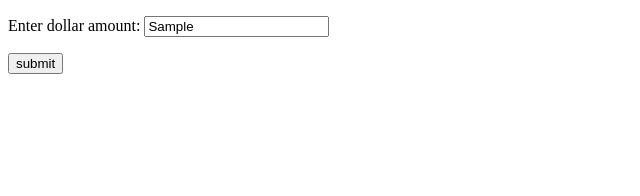
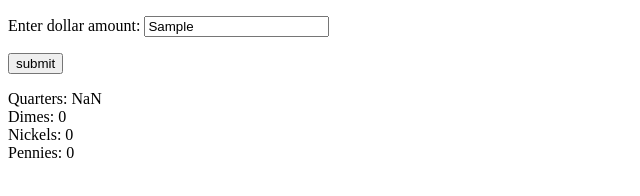
Before and after one commit to krcummings1/exercises, a plain HTML site: page the-static-web/converter/index.html in a window 1280 px wide. Both pictures are taken after typing "Sample" into the empty fields and a click on the input "submit". Shown: the whole page, without its empty margins (0-640 px from the left). Drawn offline with Linux system fonts and the light colour scheme.

Commit message:
output coins to DOM

```diff
--- a/the-static-web/converter/converter.js
+++ b/the-static-web/converter/converter.js
@@ -16,61 +16,51 @@ var button = document.getElementById("button");
 var result = document.getElementById("result");
 
 button.addEventListener("click", coinCounter);
+// ^ says when button is "click"ed, run coinCounter function
+// this is how I'm calling this function, based off of the "click" event on the button
 
-// first, I need to write out how many quarters I need based off of the input value, so for 80, 80/25 = 3.2  I would have 3 quarters equaling 75, then 80-75 = 5
-
-// then, I need to take the remaining value (5) and determine how many dimes.... the remaining value from above is 5, so I need 0 dimes... moving on to nickels....
-// then, taking the remaining value and move on to nickels and pennies.... the remaining value is 5 so I need 1 nickel
-
-// Now, I need to count the number for each coin
-
-// Then output the coins
-var coinPurse = {};
+var coinPurse = {
+  "quarters": 0,
+  "dimes": 0,
+  "nickels": 0,
+  "pennies": 0,
+};
+// originally had an empty object, but set it up with keys and values to set the values to zero
+// if there were no dimes, it was coming back as undefined because I didn't give it a base value
 
 function coinCounter () {
   var remainder;
-
   coinPurse.quarters = Math.floor(input.value / 0.25);
   remainder = (input.value - (coinPurse.quarters*0.25)).toFixed(2);
   console.log(remainder);
   console.log("quarters", coinPurse.quarters);
-
   if (remainder < 0.25 && remainder >= 0.10) {
     coinPurse.dimes = Math.floor(remainder / 0.10);
     remainder = (remainder - (coinPurse.dimes*0.10)).toFixed(2);
     console.log(remainder);
     console.log("dimes", coinPurse.dimes);
-
+    }
   if (remainder < 0.10 && remainder >= 0.05) {
     coinPurse.nickels = Math.floor(remainder / 0.05);
     remainder = (remainder - (coinPurse.nickels*0.05)).toFixed(2);
     console.log(remainder);
     console.log("nickels", coinPurse.nickels);
-
+    }
   if (remainder < 0.05 && remainder >= 0.01) {
     coinPurse.pennies = (remainder / 0.01);
     console.log(remainder);
     console.log("pennies", coinPurse.pennies);
     }
-    }
-  // else if (remainder < 0.10 && remainder >= 0.05) {
-  //   coinPurse.nickels = Math.floor(remainder / 0.05);
-  //   remainder = (remainder - (coinPurse.nickels*0.05));
-  //     console.log(remainder);
-  //     console.log("nickels", coinPurse.nickels);
-  //   }
-  // else if (remainder < 0.05 && remainder >= 0.01) {
-  //   coinPurse.pennies = Math.floor(remainder / 0.01);
-  //   remainder = (remainder - (coinPurse.pennies*0.01));
-  //     console.log(remainder);
-  //     console.log("pennies", coinPurse.pennies);
-  }
+    console.log("coinPurse object", coinPurse);
+    outputToDOM();
 };
 
-coinCounter();
+
+function outputToDOM(){
   console.log(coinPurse);
-
-// console.log(button.addEventListener("click", coinCounter), coinPurse);
-
-// var coins = coinCounter()
-// console.log();
+  result.innerHTML = `<div>Quarters: ${coinPurse.quarters}</div>`
+  + `<div>Dimes: ${coinPurse.dimes}</div>`
+  + `<div>Nickels: ${coinPurse.nickels}</div>`
+  +`<div>Pennies: ${coinPurse.pennies}</div>`;
+};
+// object shows up in console, but can't output just an object to the DOM, I have to set it up with the keys and values (data within)
```
Also changed, not shown: the-static-web/converter/index.html (+1 -1 lines). Lines whose indentation alone changed are shown as unchanged.
